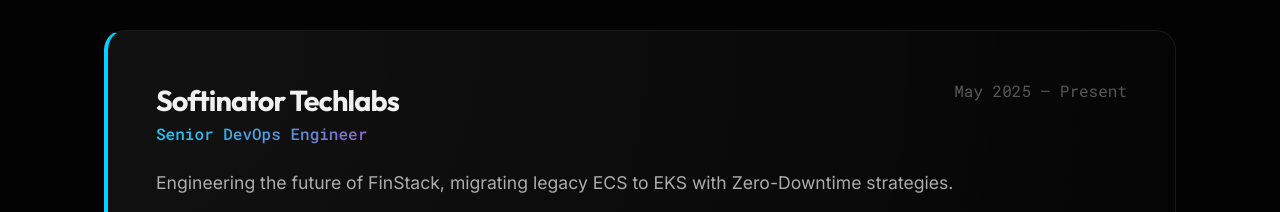
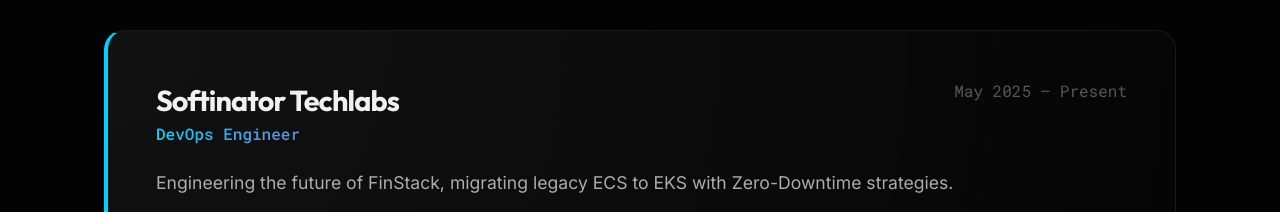
Before and after one commit to saksham-this-side/portfolio, a Next.js app: page /portfolio/ in a window 1280 px wide. Shown: the part 1440-1652 px from the top of the page. Built offline with nearby package versions, Linux system fonts and the light colour scheme.

Commit message:
feat: remove 'Senior' from job title to maintain consistency

```diff
--- a/app/page.js
+++ b/app/page.js
@@ -125,7 +125,7 @@
           {[
             {
               company: "Softinator Techlabs",
-              role: "Senior DevOps Engineer",
+              role: "DevOps Engineer",
               period: "May 2025 – Present",
               desc: "Engineering the future of FinStack, migrating legacy ECS to EKS with Zero-Downtime strategies.",
               tags: ["AWS EKS", "Terraform", "Prometheus"]
```
